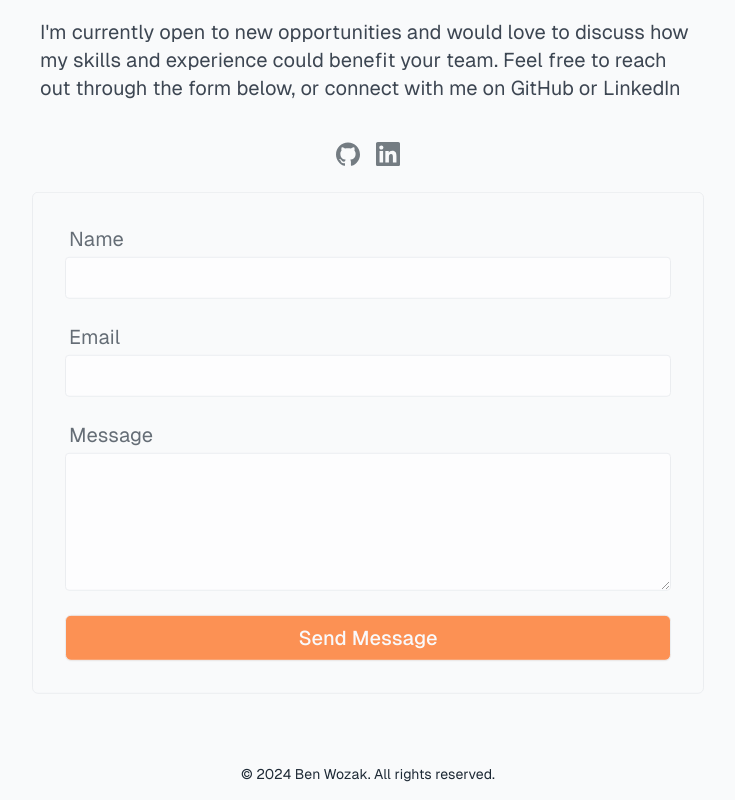
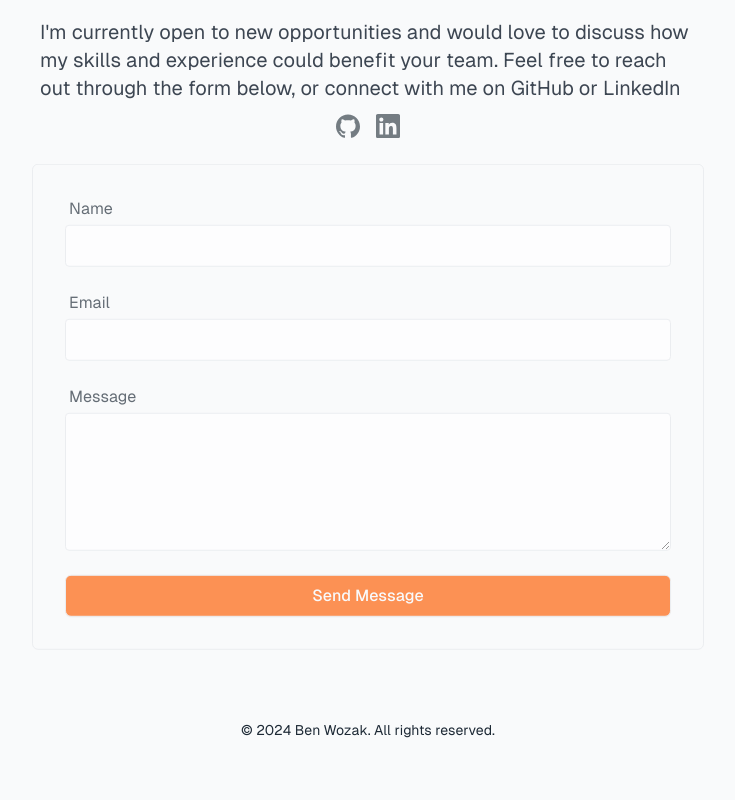
Before and after one commit to benWozak/portfolio-v2, a Next.js app: page / in a window 1280 px wide. Shown: the part 3030-3830 px from the top of the page, without its empty margins (272-1007 px from the left). After the commit the page ends 3786 px from the top, so only its background shows below. Built offline with nearby package versions, Linux system fonts and the light colour scheme; no server answers.

Commit message:
small refactor

```diff
--- a/src/app/components/content/Contact.tsx
+++ b/src/app/components/content/Contact.tsx
@@ -22,7 +22,6 @@ export function Contact() {
           reach out through the form below, or connect with me on GitHub or
           LinkedIn
           <br />
-          <br />
           <Socials size="xl" />
         </motion.div>
 
--- a/src/app/components/content/ContactForm.tsx
+++ b/src/app/components/content/ContactForm.tsx
@@ -72,7 +72,7 @@ export default function ContactForm() {
       <div>
         <label
           htmlFor="from_name"
-          className="block mb-1 ml-1 text-sm md:text-md lg:text-xl"
+          className="block mb-1 ml-1 text-sm lg:text-base"
         >
           Name
         </label>
@@ -91,7 +91,7 @@ export default function ContactForm() {
       <div>
         <label
           htmlFor="user_email"
-          className="block mb-1 ml-1 text-sm md:text-md lg:text-xl"
+          className="block mb-1 ml-1 text-sm lg:text-base"
         >
           Email
         </label>
@@ -110,7 +110,7 @@ export default function ContactForm() {
       <div>
         <label
           htmlFor="message"
-          className="block mb-1 ml-1 text-sm md:text-md lg:text-xl"
+          className="block mb-1 ml-1 text-sm lg:text-base"
         >
           Message
         </label>
@@ -131,7 +131,7 @@ export default function ContactForm() {
         whileTap={{ scale: 0.95 }}
         type="submit"
         disabled={isSubmitting}
-        className="w-full inline-flex justify-center rounded-md border bg-primary-500 py-2 px-4 text-sm md:text-md lg:text-xl font-medium text-primary-foreground shadow-sm hover:bg-primary-400 focus:outline-none focus:ring-2 focus:ring-primary-500 focus:ring-offset-2"
+        className="w-full inline-flex justify-center rounded-md border bg-primary-500 py-2 px-4 text-sm lg:text-base font-medium text-primary-foreground shadow-sm hover:bg-primary-400 focus:outline-none focus:ring-2 focus:ring-primary-500 focus:ring-offset-2"
       >
         {isSubmitting ? "Sending..." : "Send Message"}
       </motion.button>
```
